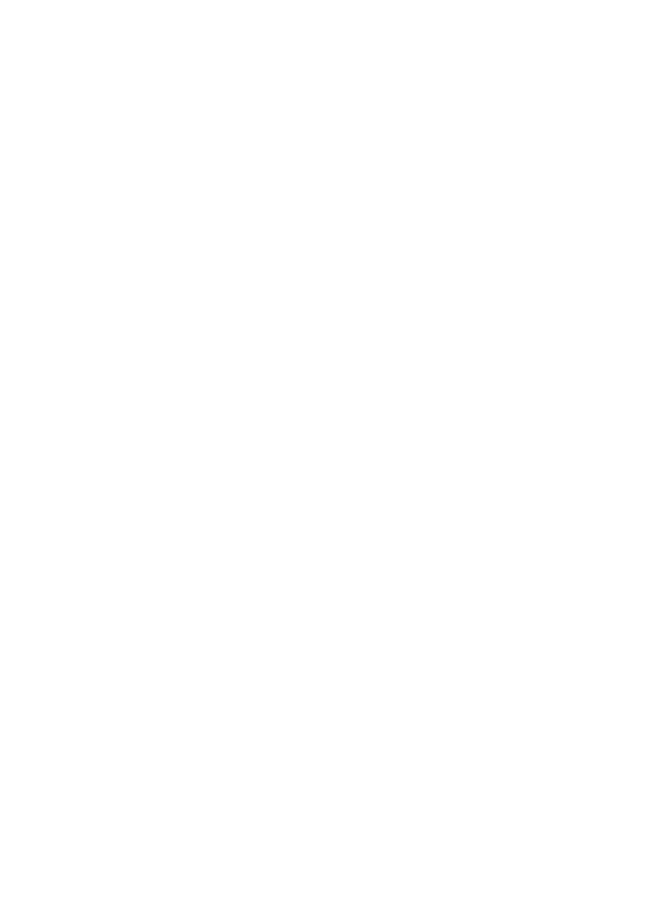
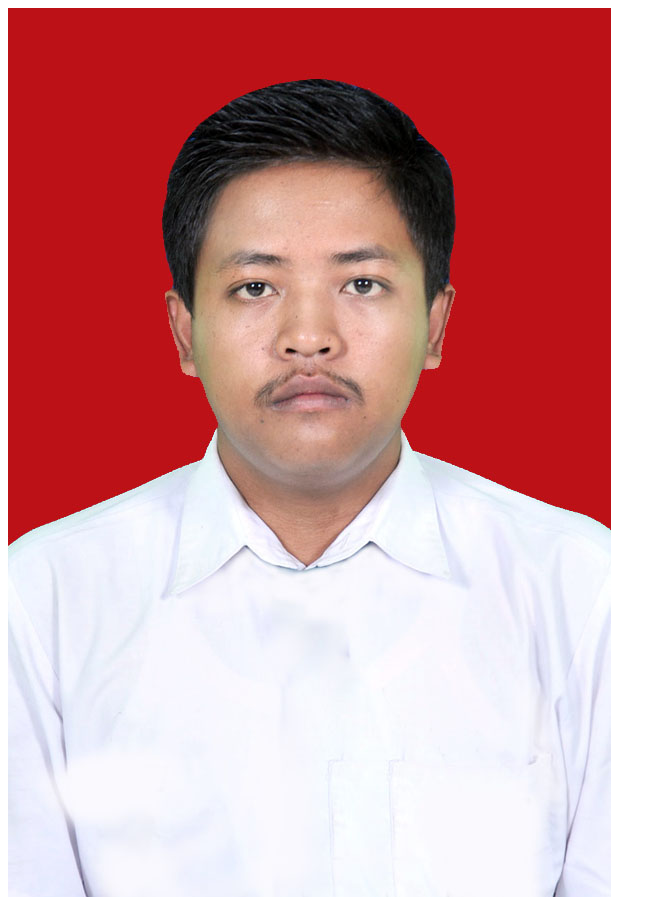
Before and after one commit to rusydahanifan/6701190122-assesment1, a plain HTML site: page profile_picture.html in a window 1280 px wide. Shown: the whole page, without its empty margins (0-666 px from the left). Before the commit the page ends 800 px from the top, so only its background shows below. Drawn offline with Linux system fonts and the light colour scheme.

Commit message:
commit3-6701190122

```diff
--- a/profile_picture.html
+++ b/profile_picture.html
@@ -5,6 +5,6 @@
     <title>Title</title>
 </head>
 <body>
-
+<img src="Hanief.jpg" >
 </body>
 </html>
```
Also changed, not shown: hanief.jpg (added).
